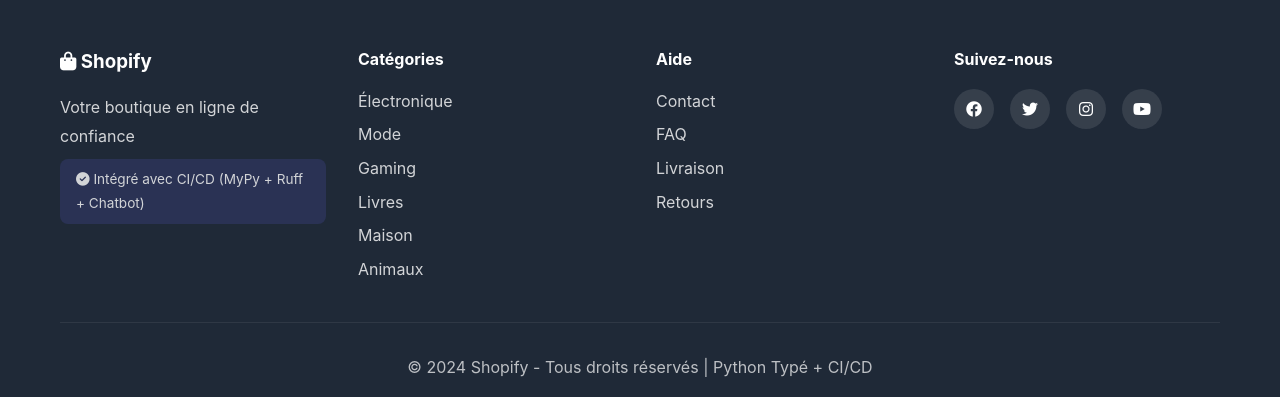
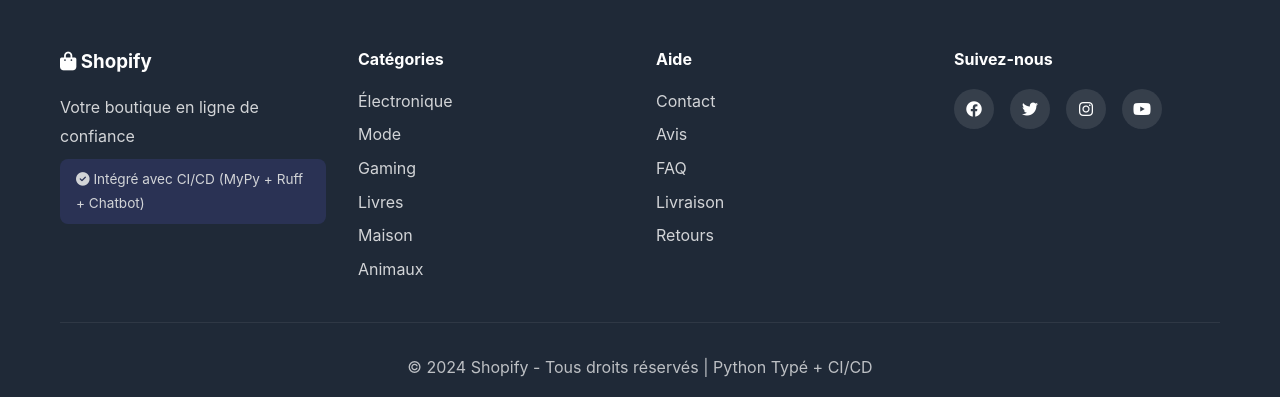
Before and after one commit to bengo2024/python-typed-project, a Flask app: page / in a window 1280 px wide. Shown: the part 2618-3015 px from the top of the page. Run offline with Flask 3, Linux system fonts and the light colour scheme; data that the repository does not hold is empty.

Commit message:
modification dans la page base.html

```diff
--- a/templates/shopify/base.html
+++ b/templates/shopify/base.html
@@ -108,6 +108,7 @@
                     <h4>Aide</h4>
                     <ul>
                         <li><a href="#">Contact</a></li>
+                        <li><a href="#">Avis</a></li>
                         <li><a href="#">FAQ</a></li>
                         <li><a href="#">Livraison</a></li>
                         <li><a href="#">Retours</a></li>
```
